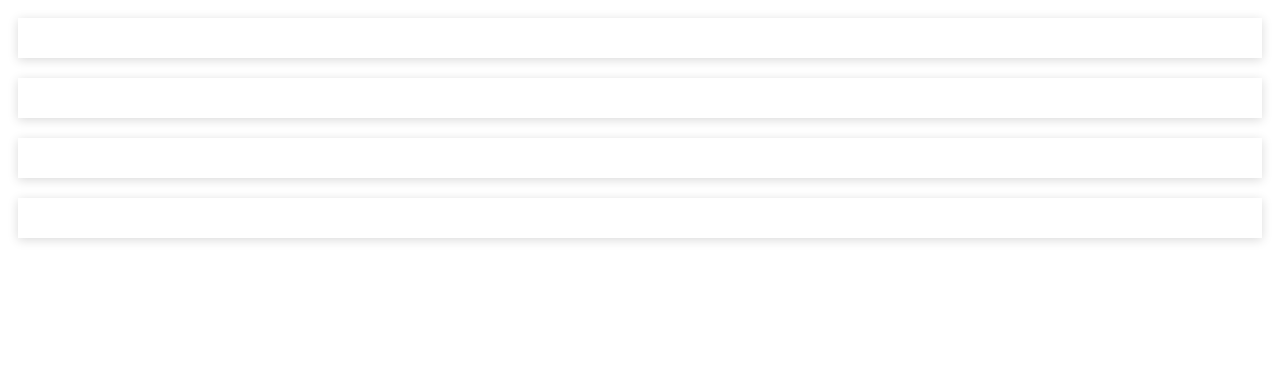
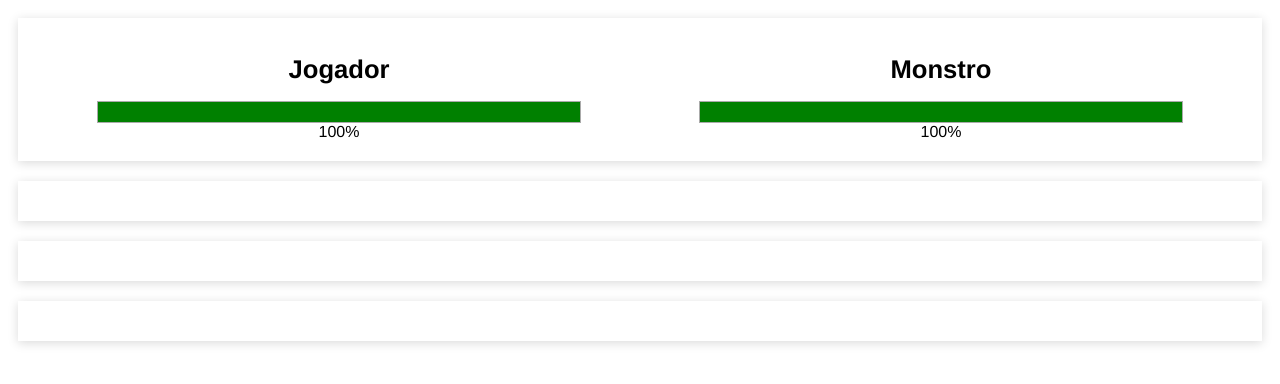
Before and after one commit to masilvasql/vueJsStudy, a plain HTML site: page projeto-01-monstro/index.html in a window 1280 px wide. Drawn offline with nearby package versions, Linux system fonts and the light colour scheme.

Commit message:
Implementando o Painel das Pontuações

```diff
--- a/projeto-01-monstro/app.js
+++ b/projeto-01-monstro/app.js
@@ -1,7 +1,8 @@
 new Vue({
     el:"#app",
     data:{
-
+        playerLife:100,
+        monsterLife:100
     },
     computed:{
 
--- a/projeto-01-monstro/index.html
+++ b/projeto-01-monstro/index.html
@@ -8,7 +8,32 @@
 </head>
 <body>
     <div id="app">
-        <div class="panel scores"></div>
+        <div class="panel scores">
+            <div class="score">
+                <h1>Jogador</h1>
+                <div class="life-bar">
+                    <div
+                        class="life"
+                        :class="{danger: playerLife < 20}"
+                        :style="{width: playerLife + '%'}"
+                    ></div>
+                </div>
+
+                <div>{{ playerLife }}%</div>
+            </div>
+            <div class="score">
+                <h1>Monstro</h1>
+                <div class="life-bar">
+                    <div
+                        class="life"
+                        :class="{danger: monsterLife < 20}"
+                        :style="{width: monsterLife + '%'}"
+                    ></div>
+                </div>
+
+                <div>{{ monsterLife }}%</div>
+            </div>
+        </div>
         <div class="panel result"></div>
         <div class="panel buttons"></div>
         <div class="panel logs"></div>
--- a/projeto-01-monstro/style.css
+++ b/projeto-01-monstro/style.css
@@ -13,3 +13,40 @@ html{
     padding: 20px;
     box-shadow: 0 2px 10px rgba(0, 0, 0, 0.15);
 }
+
+/* Área dos pontos */
+
+.scores{
+    display: flex;
+}
+
+.score{
+    flex:1;
+    display: flex;
+    flex-direction: column;
+    justify-content: center;
+    align-items: center;
+}
+
+.score h1{
+    font-size: 1.6rem;
+}
+
+.life-bar{
+    width: 80%;
+    height: 20px;
+    border: 1px solid #aaa;
+}
+
+.life-bar .life{
+    display: flex;
+    justify-content: center;
+    height: 100%;
+    width: 50%;
+    background-color: green;
+}
+
+.life-bar .life.danger{
+    background-color: red;
+
+}
```
